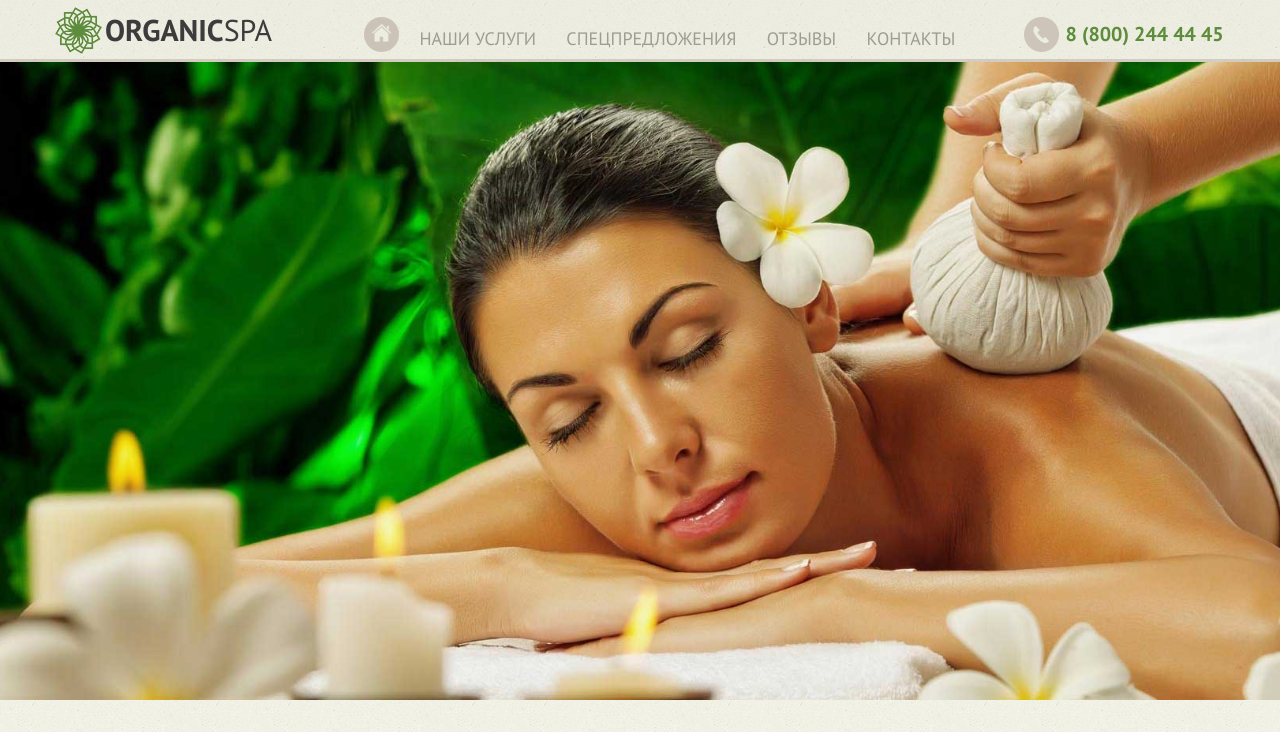
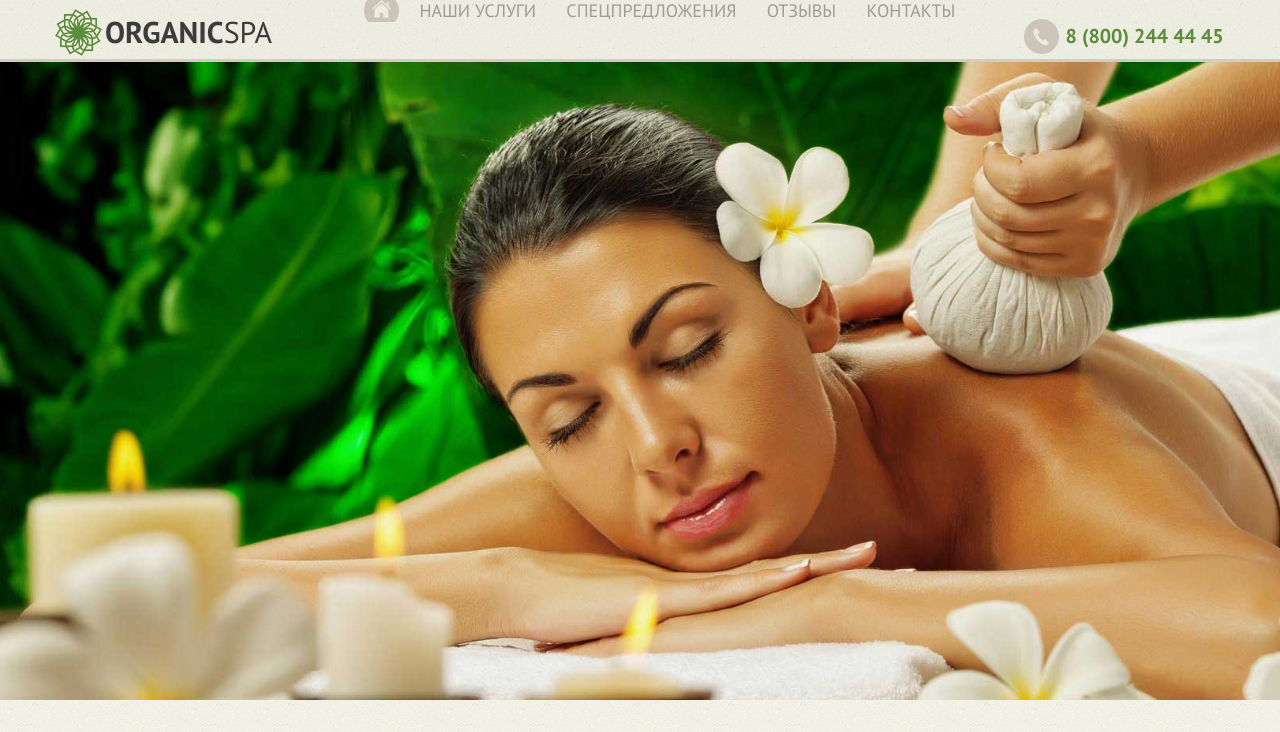
Before and after one commit to iralsob/spa, a plain HTML site: page index.html in a window 1280 px wide. Shown: the top 732 px of the page. Drawn offline with nearby package versions, Linux system fonts and the light colour scheme.

Commit message:
новые правки

```diff
--- a/css/style.css
+++ b/css/style.css
@@ -91,6 +91,9 @@ header
 {
     font-weight: 700;
 }
+.nav-top {
+	vertical-align: bottom;
+}
 nav
 {
     width: 710px;
@@ -110,7 +113,7 @@ nav a
 
     display: inline-block;
 
-    padding: 14px 13px;
+    padding: 0 13px;
 
     text-decoration: none;
     text-transform: uppercase;
@@ -120,13 +123,23 @@ nav a
 }
 nav li:first-child a
 {
-    padding: 27px 21px 27px;
+    padding: 0px 21px 0px;
 
 	vertical-align: super;
 
     background: url(../img/home.png) no-repeat center center;
 }
-nav a:hover
+nav ul {
+	height: 62px;
+}
+nav ul li {
+	height: 100%;
+}
+nav ul li a {
+	height: 100%;
+	display: inline;
+}
+nav li:hover
 {
     opacity: 1;
     -webkit-box-shadow: 0 -3px 0 0 #ac9b91 inset;
```
